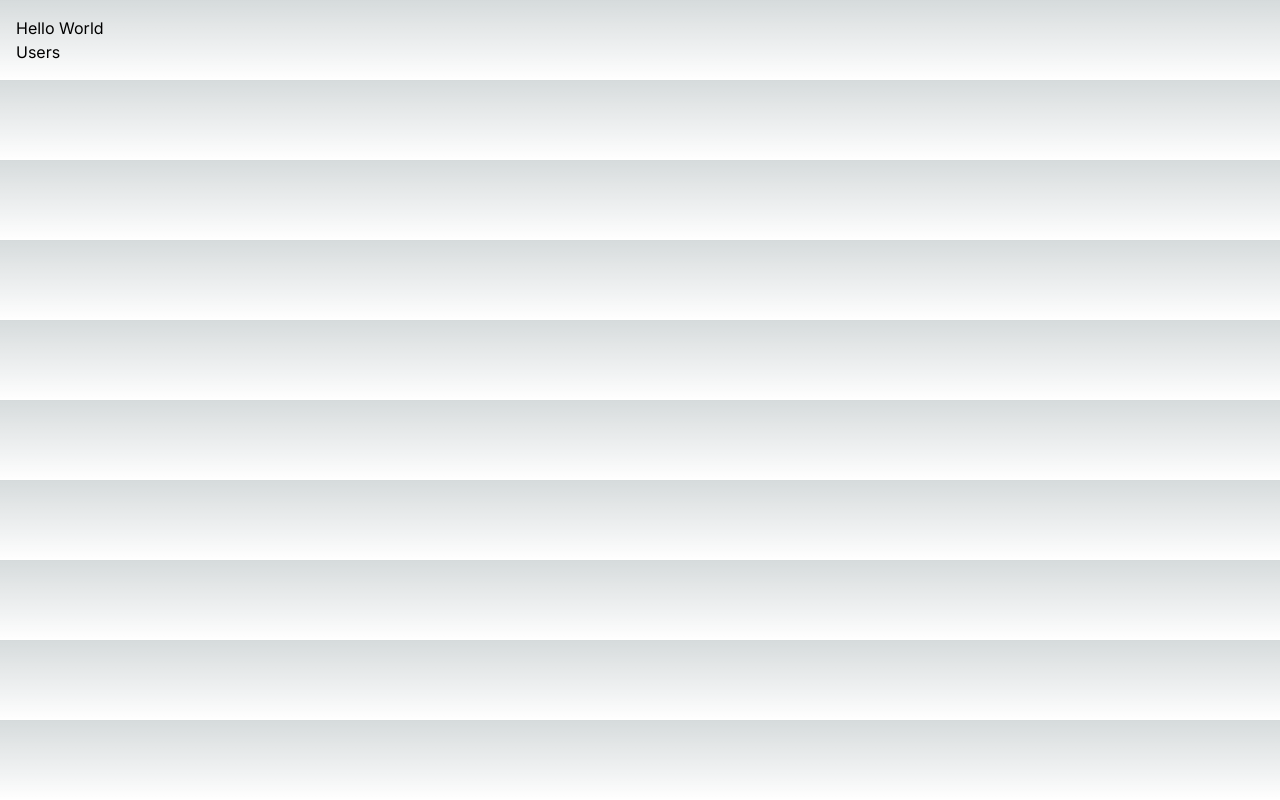
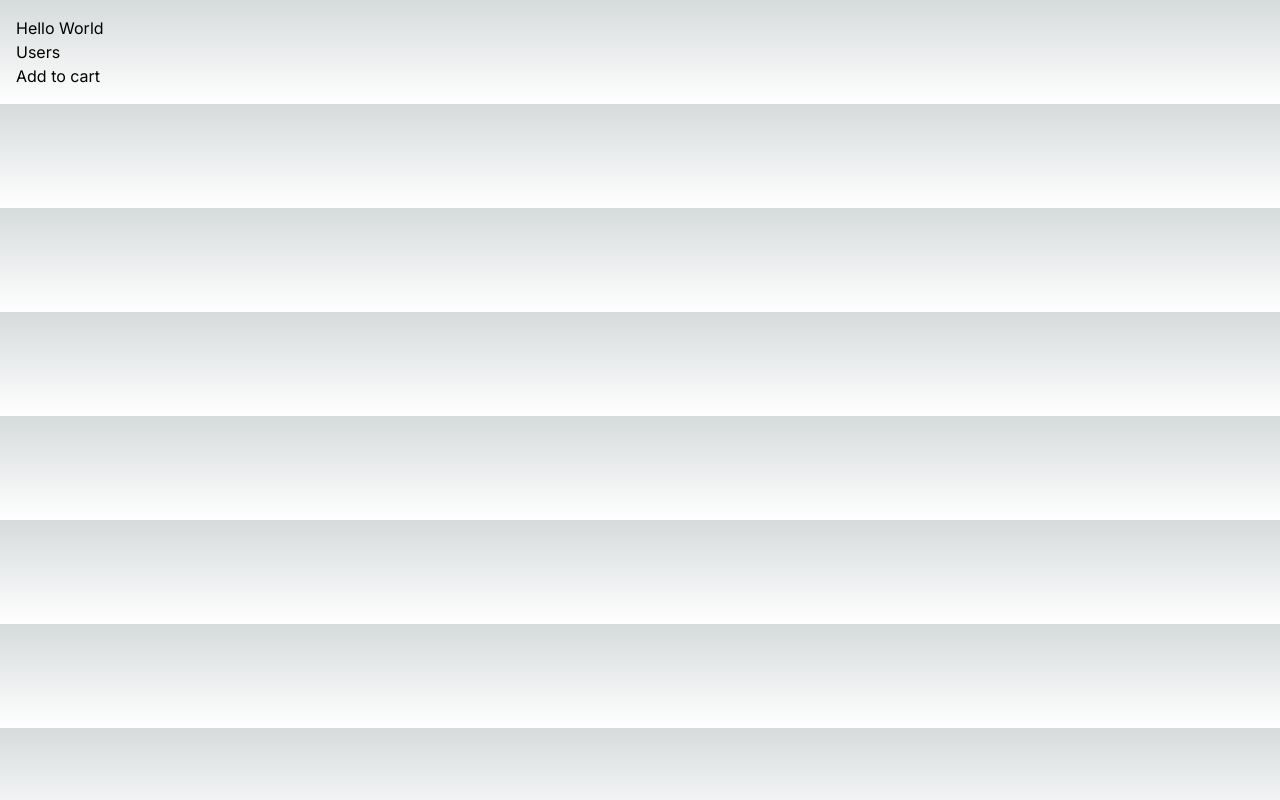
Before and after one commit to ifuenteromero/nextjs, a Next.js app: page / in a window 1280 px wide. Built offline with nearby package versions, Linux system fonts and the light colour scheme.

Commit message:
Client and server components

```diff
--- /dev/null
+++ b/app/components/AddToCart.tsx
@@ -0,0 +1,9 @@
+'use client';
+
+const AddToCart = () => {
+	return (
+		<button onClick={() => console.log('add to cart')}>Add to cart</button>
+	);
+};
+
+export default AddToCart;
--- /dev/null
+++ b/app/components/ProductCard.tsx
@@ -0,0 +1,11 @@
+import AddToCart from './AddToCart';
+
+const ProductCard = () => {
+	return (
+		<div>
+			<AddToCart />
+		</div>
+	);
+};
+
+export default ProductCard;
--- a/app/page.tsx
+++ b/app/page.tsx
@@ -1,10 +1,12 @@
 import Link from 'next/link';
+import ProductCard from './components/ProductCard';
 
 export default function Home() {
 	return (
 		<main>
 			<h1>Hello World</h1>
 			<Link href='/users'>Users</Link>
+			<ProductCard />
 		</main>
 	);
 }
```
